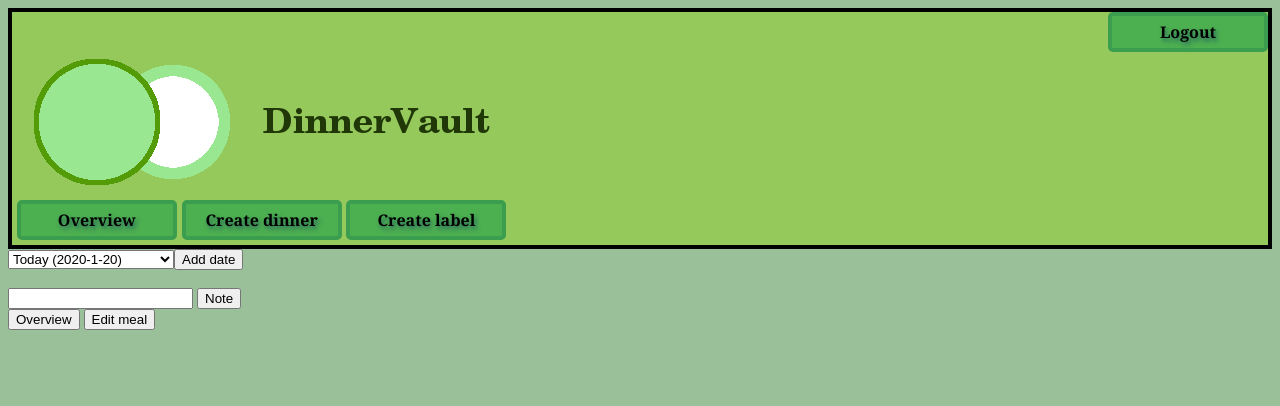
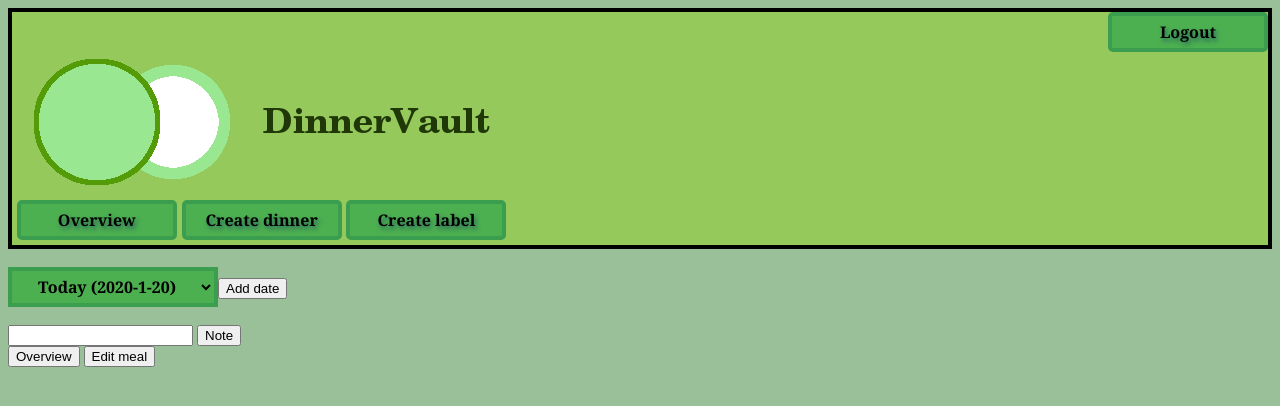
Before and after one commit to Fakor/DinnerVault, a Django app: template src/main/templates/main/detail.html in a window 1280 px wide. Shown: the top 406 px of the page. Run offline with Django 3.2, Linux system fonts and the light colour scheme; the template is opened without the code that fills it: values that come from a table or form of the project are taken from there, others are empty; parts of the project's set-up code (start-up, migrations or seed data) failed here and were passed over.

Commit message:
Date selector somewhat follows theme

```diff
--- a/src/main/templates/main/detail.html
+++ b/src/main/templates/main/detail.html
@@ -10,6 +10,7 @@
     <script>
         create_header("{% static '/main/images/logo.png' %}", '{{ meal.name }}');
     </script>
+    <br>
     {% if message %}
         <p>{{ message }}</p>
     {% endif %}
--- a/src/my_statics/main/css/base.css
+++ b/src/my_statics/main/css/base.css
@@ -103,3 +103,14 @@ label.dinner_label {
   border-radius:2px;
   box-shadow:inset 2px -2px 2px 2px #111111;
 }
+
+select.date {
+  background-color: var(--c3);
+  border: 4px solid var(--c4);
+  height: 40px;
+  color: black;
+  text-align: center;
+  font-size: 16px;
+  font-weight: bold;
+  font-family: Georgia;
+}
--- a/src/my_statics/main/js/base.js
+++ b/src/my_statics/main/js/base.js
@@ -53,6 +53,7 @@ function create_date_picker(form_id) {
     let date_pick = document.createElement("select");
     date_pick.setAttribute("form", form_id);
     date_pick.setAttribute("name", "date_pick");
+    date_pick.setAttribute("class", "date");
 
     today = new Date();
 
```
